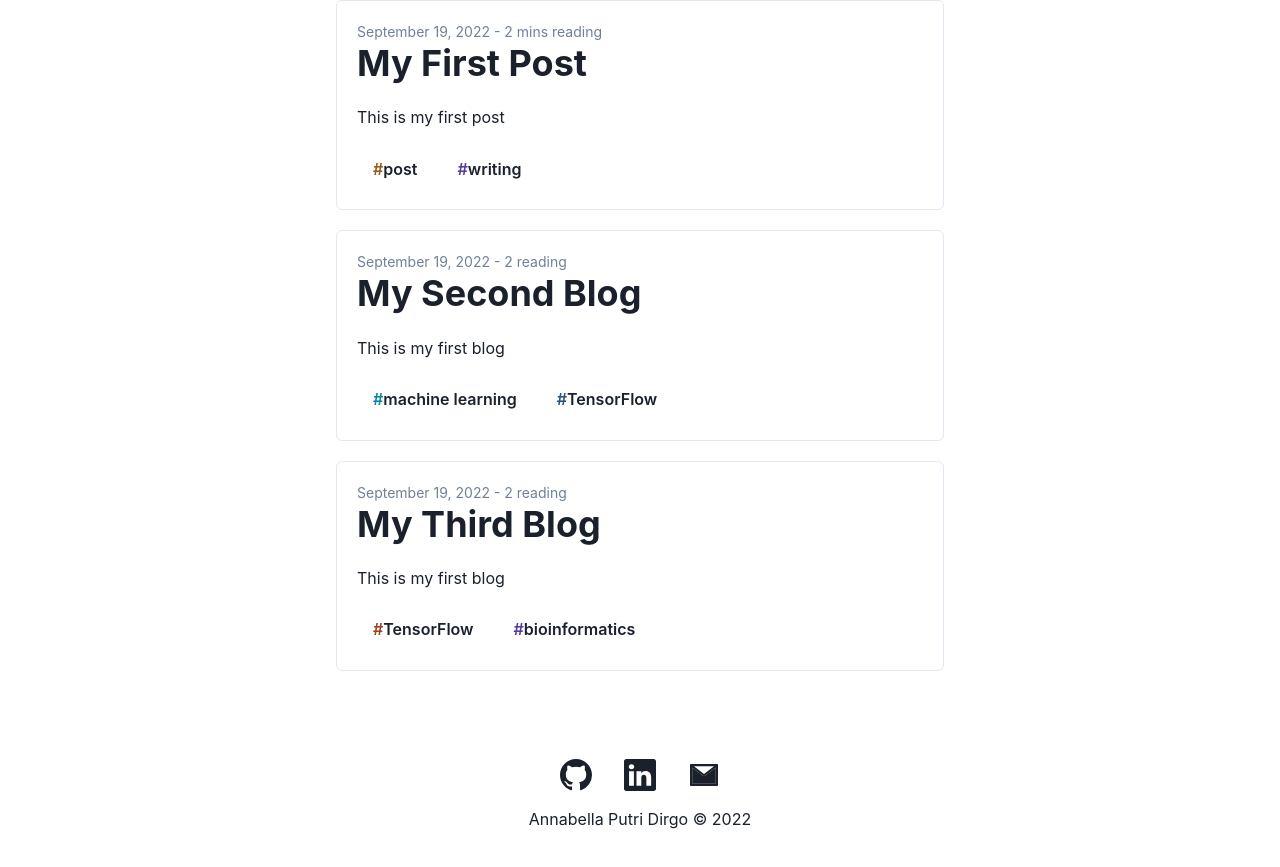
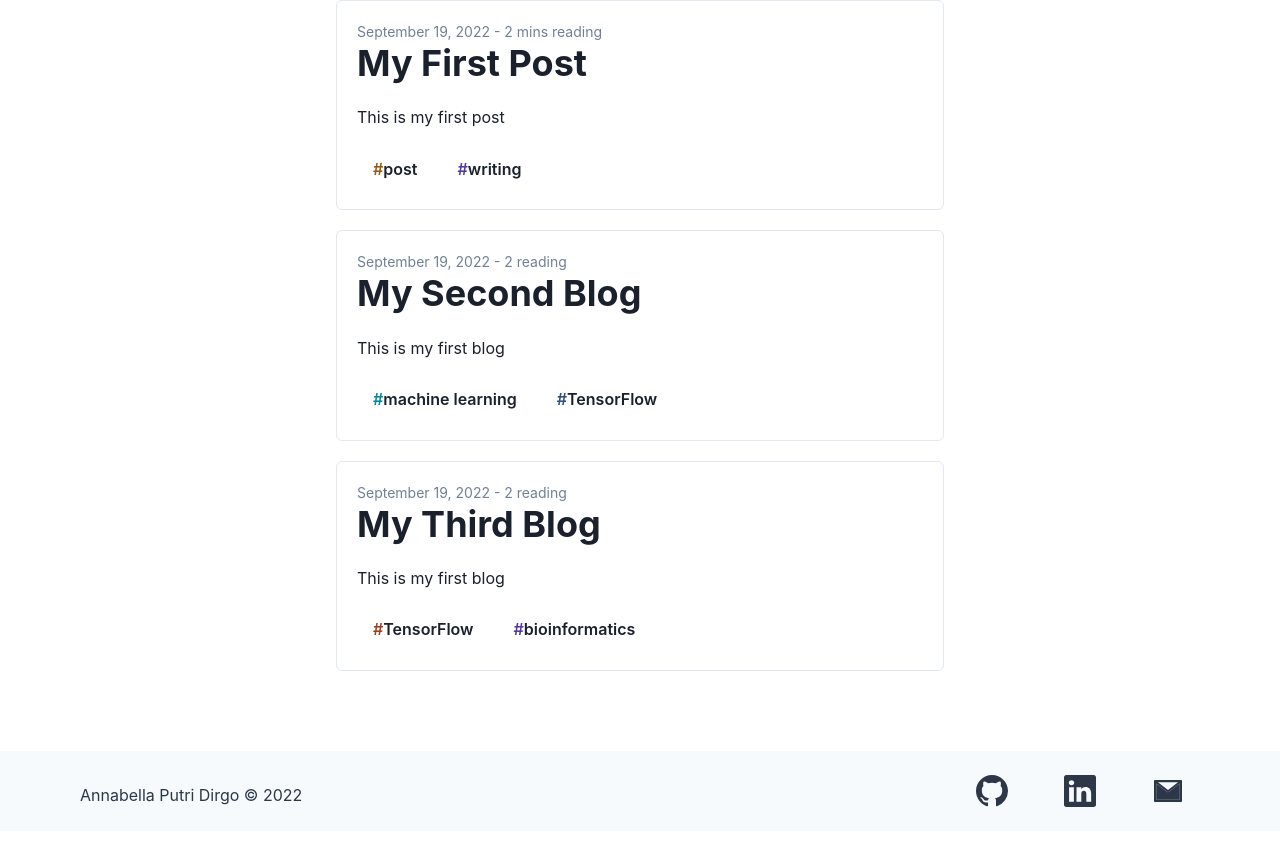
Before and after one commit to bellapd/bellapd-v1, a Next.js app: page / in a window 1280 px wide. Shown: the part 487-1354 px from the top of the page. After the commit the page ends 1318 px from the top, so only its background shows below. Built offline with nearby package versions, Linux system fonts and the light colour scheme; a small style sheet from the web is missing.

Commit message:
chore: make the margin flexible

```diff
--- a/components/Footer.tsx
+++ b/components/Footer.tsx
@@ -1,48 +1,78 @@
-import { Flex, Link, Stack, useColorModeValue } from '@chakra-ui/react'
-import NextLink from 'next/link'
-import { BsGithub, BsLinkedin } from 'react-icons/bs'
-import { AiTwotoneMail } from 'react-icons/ai'
+import {
+  Box,
+  Container,
+  Stack,
+  useColorModeValue,
+  Flex,
+  Link,
+} from "@chakra-ui/react";
+import NextLink from "next/link";
+import { BsGithub, BsLinkedin } from "react-icons/bs";
+import { AiTwotoneMail } from "react-icons/ai";
+import styled from "@emotion/styled";
 
 const Footer: React.FC = () => {
-    const size = '2rem'
+  const Footer = styled(Box)`
+    position: auto;
+    z-index: 10;
+    top: 0;
+    backdrop-filter: saturate(100%) blur(20px);
+    transition: height 0.5s, line-height 0.5s;
+  `;
+  const size = "2rem";
   const link = [
     {
       icon: <BsGithub style={{ fontSize: size }} />,
-            url: 'https://github.com/bellapd',
+      url: "https://github.com/bellapd",
     },
     {
       icon: <BsLinkedin style={{ fontSize: size }} />,
-            url: 'https://www.linkedin.com/in/annabellapd/'
+      url: "https://www.linkedin.com/in/annabellapd/",
     },
     {
       icon: <AiTwotoneMail style={{ fontSize: size }} />,
-            url: 'mailto:annabellaputridirgo@gmail.com',
+      url: "mailto:annabellaputridirgo@gmail.com",
     },
-    ]
-
+  ];
   return (
-        <Flex as="footer" marginBottom={20} direction="column" align="center">
-            <Flex maxW="container.md">
+    <Footer
+      bg={useColorModeValue("gray.50", "gray.900")}
+      color={useColorModeValue("gray.700", "gray.200")}
+    >
+      <Container
+        as={Stack}
+        maxW={"6xl"}
+        py={4}
+        direction={{ base: "column", md: "row" }}
+        spacing={4}
+        justify={{ base: "center", md: "space-between" }}
+        align={{ base: "center", md: "center" }}
+      >
+        <Flex as="p" mt={2}>
+          Annabella Putri Dirgo © {new Date().getFullYear()}
+        </Flex>
+        <Stack direction={"row"} spacing={6}>
+          {/* <Flex maxW="container.md"> */}
           {link.map((item, index) => (
             <Link
               key={index}
               as="a"
               px={4}
               py={2}
-                        rounded={'md'}
-
+              rounded={"md"}
+              _hover={{
+                textDecoration: "none",
+                bg: "gray.500",
+              }}
             >
               <NextLink href={item.url} passHref={true}>
                 {item.icon}
               </NextLink>
             </Link>
           ))}
-            </Flex>
-            <Flex as="p" mt={2}>
-                Annabella Putri Dirgo © {new Date().getFullYear()}
-            </Flex>
-        </Flex>
+        </Stack>
+      </Container>
+    </Footer>
   );
-}
-
-export default Footer
+};
+export default Footer;
```
Lines whose indentation alone changed are shown as unchanged.
